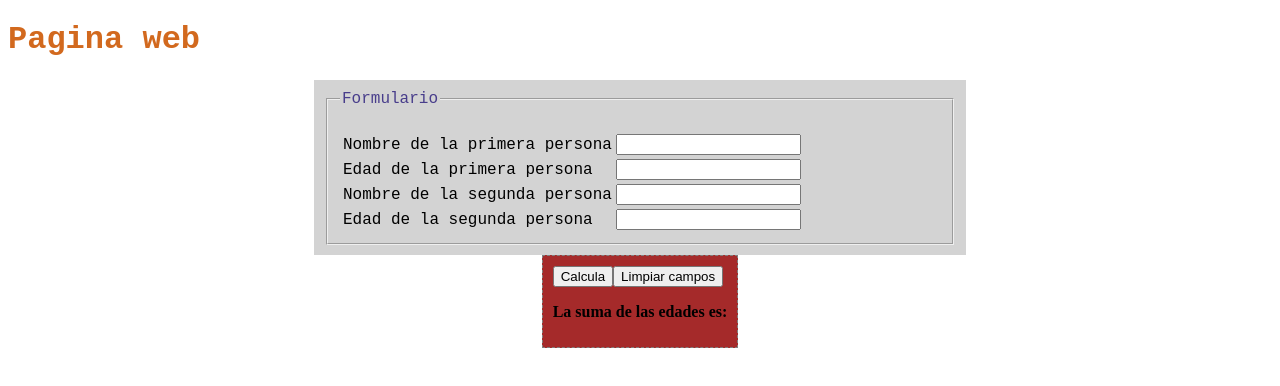
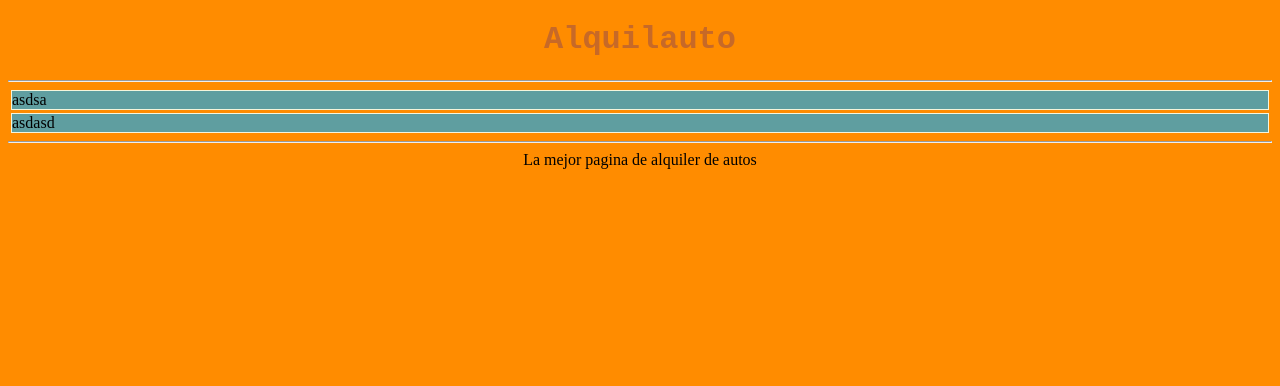
Before and after one commit to Vict0r10/EvaluacionJavascript.io, a plain HTML site: page index.html in a window 1280 px wide. Drawn offline with Linux system fonts and the light colour scheme.

Commit message:
Add files via upload

```diff
--- a/index.html
+++ b/index.html
@@ -4,52 +4,21 @@
   <head>
     <meta charset="utf-8" />
     <meta http-equiv="X-UA-Compatible" content="IE=edge" />
-    <title>Pagina web</title>
+    <title>Alquilauto</title>
     <meta name="description" content="" />
     <meta name="viewport" content="width=device-width, initial-scale=1" />
     <link rel="stylesheet" href="styles.css" />
     <script src="script.js" async defer></script>
   </head>
+  <body>
+    <header style="text-align: center"><h1>Alquilauto</h1></header>
+    <hr />
+    <div id="contenido">asdsa</div>
 
-  <body>
-    <header>
-      <h1>Pagina web</h1>
-    </header>
-
-    <form id="formulario">
-      <fieldset>
-        <legend style="color: darkslateblue">Formulario</legend>
-
-        <table>
-          <tr>
-            <td><label for="n1">Nombre de la primera persona</label></td>
-            <td><input type="text" id="n1" /> <br /></td>
-          </tr>
-
-          <tr>
-            <td><label for="e1">Edad de la primera persona</label></td>
-            <td><input type="text" id="e1" /> <br /></td>
-          </tr>
-          <tr>
-            <td><label for="n2">Nombre de la segunda persona</label></td>
-            <td><input type="text" id="n2" /> <br /></td>
-            <br />
-          </tr>
-          <tr>
-            <td><label for="e2">Edad de la segunda persona</label></td>
-            <td><input type="text" id="e2" /> <br /></td>
-          </tr>
-        </table>
-      </fieldset>
-    </form>
-
-    <div id="calcular">
-      <button onclick="acc1()">Calcula</button><button onclick="limpiar()">Limpiar campos</button><br>
-    <p>
-        <b> La suma de las edades es: <b>
-            <div id="resultado"></div>
-
-    </p>
-    </div>
+    <div id="contenido">asdasd</div>
+    <hr>
+    <footer style="text-align: center;">
+      La mejor pagina de alquiler de autos
+    </footer>
   </body>
 </html>
--- a/styles.css
+++ b/styles.css
@@ -1,6 +1,6 @@
 header {
   font-family: "Courier New", Courier, monospace;
-  color: chocolate;
+  color: rgb(199, 105, 39);
 }
 
 #formulario {
@@ -23,6 +23,14 @@ header {
 
 }
 
-#resultado{
+body{
+  background-color: darkorange;
+}
 
+#contenido{
+  background-color: cadetblue;
+  border-color: beige;
+  border-style: solid;
+  border-width: 1px;
+  margin: 3px;
 }
```
Also changed, not shown: interacciion.html (added, +55 -0 lines), images/pexels-maria-geller-2127014(1).jpg (added), images/pexels-mike-bird-192499(1).jpg (added), images/pexels-nordic-overdrive-627677(1).jpg (added), images/pexels-pixabay-315952(1).jpg (added).
